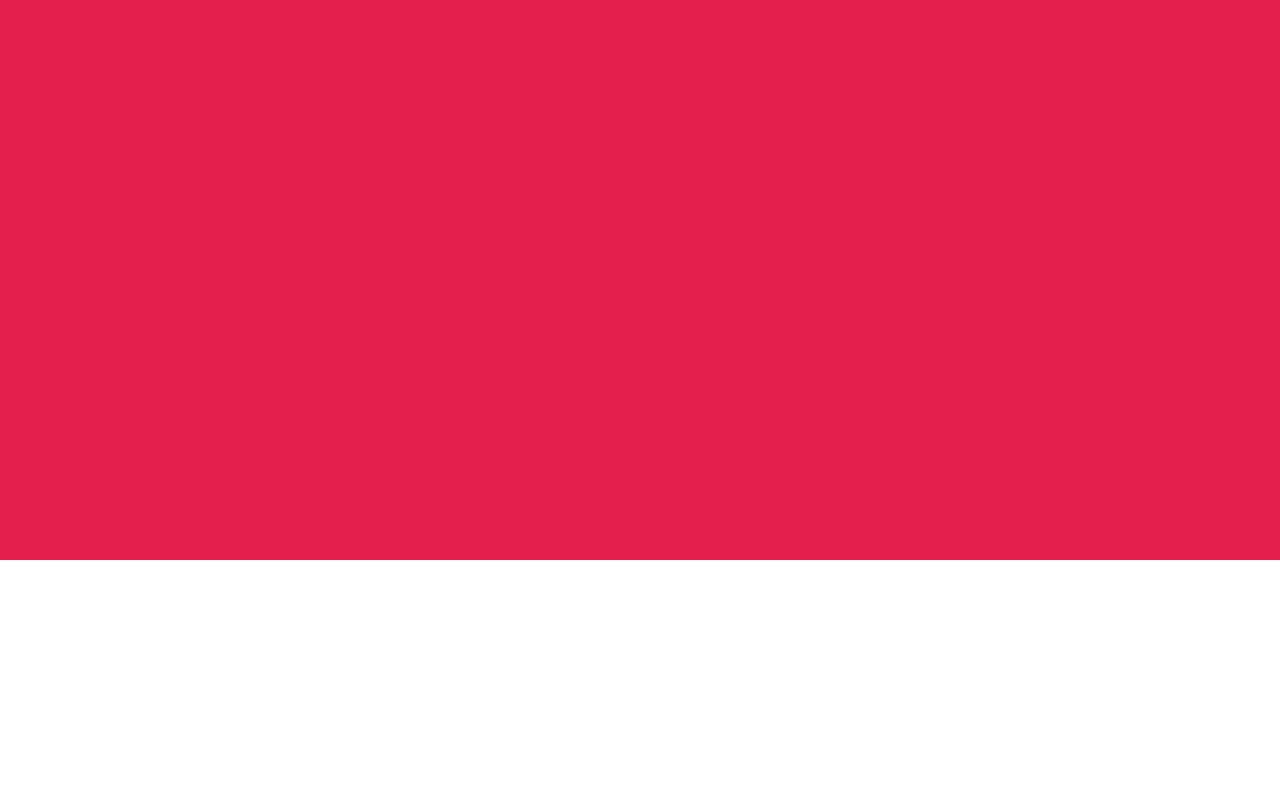
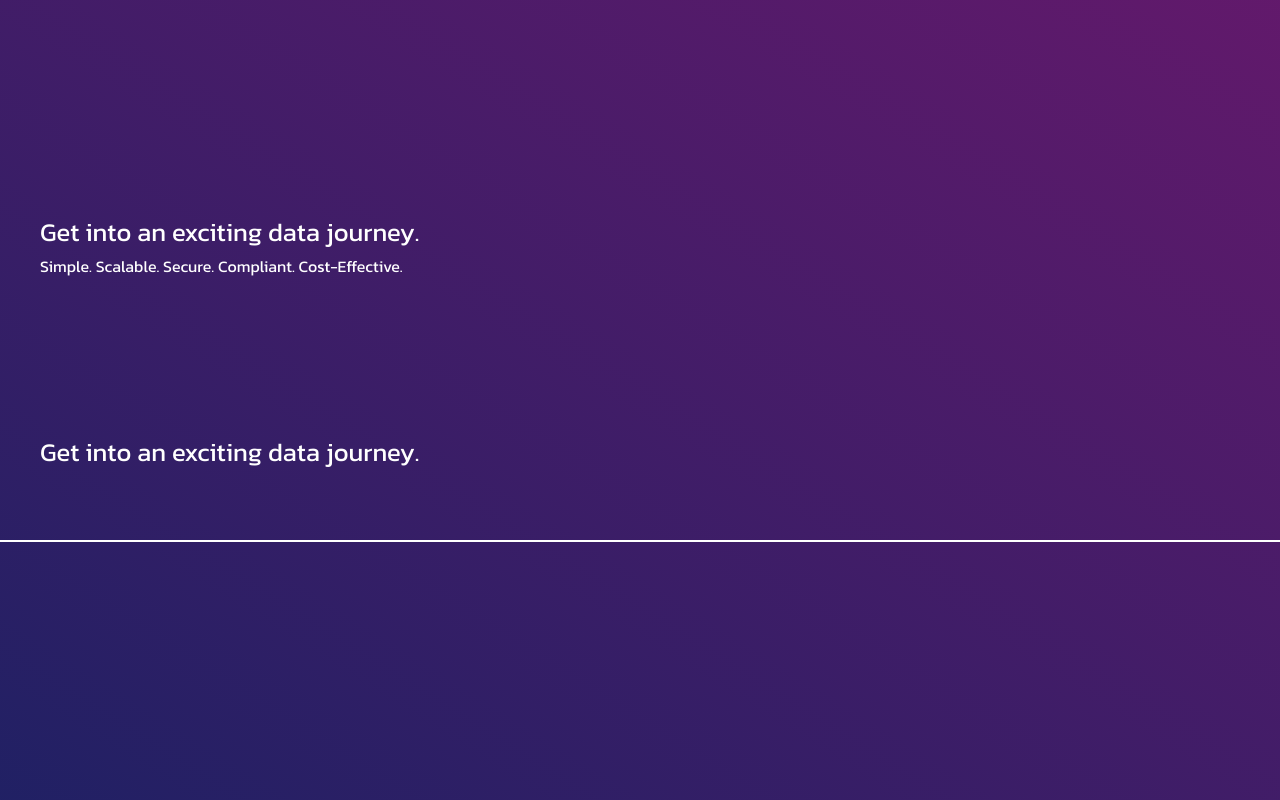
Before and after one commit to venkatsundaraj/ror-tech, a Next.js app: page / in a window 1280 px wide. Shown: the top 800 px of the page. Built offline with nearby package versions, Linux system fonts and the light colour scheme.

Commit message:
svg-animation

```diff
--- a/package.json
+++ b/package.json
@@ -12,6 +12,7 @@
     "@radix-ui/react-slot": "^1.1.0",
     "class-variance-authority": "^0.7.1",
     "clsx": "^2.1.1",
+    "framer-motion": "^11.14.1",
     "next": "15.1.0",
     "react": "^19.0.0",
     "react-dom": "^19.0.0",
--- a/src/app/_components/sticky-hero-section.tsx
+++ b/src/app/_components/sticky-hero-section.tsx
@@ -1,13 +1,84 @@
-import { FC } from "react";
+"use client"
+
+import { FC } from "react"
+import { useMotionValueEvent, useScroll } from "framer-motion"
+import { useRef, useState } from "react"
+import { cn } from "@/lib/utils"
+import SvgAnimation from "@/app/_components/svg-animation"
 
 interface StickyHeroSectionProps {}
 
 const StickyHeroSection: FC<StickyHeroSectionProps> = ({}) => {
+  const sectionRef = useRef<HTMLDivElement | null>(null)
+  const [scrollValue, setScrollValue] = useState<number>(0)
+  const { scrollY } = useScroll()
+
+  useMotionValueEvent(scrollY, "change", (latest) => {
+    if (sectionRef.current) {
+      const primaryCondition = latest > sectionRef.current.offsetTop
+      if (primaryCondition) {
+        const value =
+          (latest - sectionRef.current.offsetTop) /
+          (sectionRef.current.clientHeight -
+            document.documentElement.clientHeight)
+        const filteredValue = Math.min(100, value * 100)
+        setScrollValue(filteredValue)
+        console.log(filteredValue, scrollValue)
+      }
+    }
+  })
+
   return (
-    <section className="w-l h-dvh overflow-x-hidden flex items-start justify-center">
-      <div className="bg-primary w-full min-h-[70%] max-h-[50vh] py-5 md:py-16 flex flex-col items-start justify-between"></div>
+    <section
+      ref={sectionRef}
+      className="w-l min-h-[300vh] overflow-x-hidden bg-gradient-to-tr from-primary to-secondary bg-fixed flex items-start justify-center relative"
+    >
+      <div className=" flex-col w-full h-[67.5vh]  flex items-start justify-between fixed top-0 left-0">
+        <div
+          className={cn(
+            "absolute bottom-0 left-1/2 top-full h-0.5 bg-foreground  -translate-x-1/2 transition-all duration-700 ease-out",
+            scrollValue < 5 ? "w-1/12" : "w-full"
+          )}
+        />
+        <div
+          className={cn(
+            "w-full h-full flex items-end justify-center transition-all duration-200 ease-out py-5 md:py-8 absolute top-0 left-0",
+            scrollValue < 5
+              ? "opacity-1 translate-y-0"
+              : "opacity-0 translate-y-5"
+          )}
+        >
+          <h1 className="max-w-lg font-normal leading-tight text-center text-foreground font-heading text-secondary_heading">
+            We help you derive maximum value from your ecosystem data.
+          </h1>
+        </div>
+        <div
+          className={cn(
+            "w-full h-full flex flex-col items-start justify-end gap-20 transition-all duration-200 ease-out py-5 md:py-8 absolute top-0 left-0",
+            scrollValue > 25
+              ? "opacity-1 translate-x-0"
+              : "opacity-0 translate-x-5"
+          )}
+        >
+          <div className="flex flex-col items-start justify-center gap-2 p-5 md:p-10">
+            <h1 className="max-w-lg font-normal leading-tight text-left text-foreground font-heading text-secondary_heading">
+              Get into an exciting data journey.
+            </h1>
+            <p className="max-w-lg leading-tight text-left font-extralight text-foreground font-paragraph text-paragraph_heading">
+              Simple. Scalable. Secure. Compliant. Cost-Effective.
+            </p>
+          </div>
+
+          <div className="flex flex-col items-start justify-center p-5 md:p-10">
+            <h1 className="max-w-lg gap-4 font-normal leading-tight text-center text-foreground font-heading text-secondary_heading">
+              Get into an exciting data journey.
+            </h1>
+          </div>
+        </div>
+        <SvgAnimation scrollValue={scrollValue} />
+      </div>
     </section>
-  );
-};
+  )
+}
 
-export default StickyHeroSection;
+export default StickyHeroSection
--- /dev/null
+++ b/src/app/_components/svg-animation.tsx
@@ -0,0 +1,12 @@
+import { FC } from "react"
+
+interface SvgAnimationProps {
+  className?: string
+  scrollValue: number
+}
+
+const SvgAnimation: FC<SvgAnimationProps> = ({}) => {
+  return <h1></h1>
+}
+
+export default SvgAnimation
--- a/src/app/globals.css
+++ b/src/app/globals.css
@@ -5,15 +5,17 @@
 @layer base {
   :root {
     --background: 0 0% 100%;
-    --foreground: 240 10% 3.9%;
+    --foreground: 0 0% 100%;
     --card: 0 0% 100%;
     --card-foreground: 240 10% 3.9%;
     --popover: 0 0% 100%;
     --popover-foreground: 240 10% 3.9%;
-    --primary: 346.8 77.2% 49.8%;
-    --primary-foreground: 355.7 100% 97.3%;
-    --secondary: 240 4.8% 95.9%;
-    --secondary-foreground: 240 5.9% 10%;
+    --primary: 240 51% 26%;
+    --primary-foreground: 2 0% 100%;
+    --secondary: 293 62% 26%;
+    --secondary-foreground: 2 0% 100%;
+    --tertiary: 293 61% 26%;
+    --tertiary-foreground: 2 0% 100%;
     --muted: 240 4.8% 95.9%;
     --muted-foreground: 240 3.8% 46.1%;
     --accent: 240 4.8% 95.9%;
--- a/src/app/layout.tsx
+++ b/src/app/layout.tsx
@@ -1,38 +1,40 @@
-import type { Metadata } from "next";
-import { Geist, Geist_Mono } from "next/font/google";
-import "./globals.css";
-import { cn } from "@/lib/utils";
+import type { Metadata } from "next"
+import { Geist, Geist_Mono, Kanit } from "next/font/google"
+import "./globals.css"
+import { cn } from "@/lib/utils"
 
-const geistSans = Geist({
-  variable: "--font-geist-sans",
+const heading = Kanit({
+  variable: "--heading",
+  weight: ["400", "500", "600", "700", "800"],
   subsets: ["latin"],
-});
+})
 
-const geistMono = Geist_Mono({
-  variable: "--font-geist-mono",
+const paragraph = Kanit({
+  variable: "--paragraph",
+  weight: ["400", "500", "600", "700", "800"],
   subsets: ["latin"],
-});
+})
 
 export const metadata: Metadata = {
   title: "Create Next App",
   description: "Generated by create next app",
-};
+}
 
 export default function RootLayout({
   children,
 }: Readonly<{
-  children: React.ReactNode;
+  children: React.ReactNode
 }>) {
   return (
     <html lang="en">
       <body
         className={cn(
-          `${geistSans.variable} ${geistMono.variable}`,
+          `${heading.variable} ${paragraph.variable}`,
           "antialiased grainy font-sans min-h-screen w-screen relative overflow-x-hidden"
         )}
       >
         {children}
       </body>
     </html>
-  );
+  )
 }
--- a/tailwind.config.ts
+++ b/tailwind.config.ts
@@ -1,4 +1,4 @@
-import type { Config } from "tailwindcss";
+import type { Config } from "tailwindcss"
 
 export default {
   content: [
@@ -28,6 +28,10 @@ export default {
         secondary: {
           DEFAULT: "hsl(var(--secondary))",
           foreground: "hsl(var(--secondary-foreground))",
+        },
+        tertiary: {
+          DEFAULT: "hsl(var(--tertiary))",
+          foreground: "hsl(var(--tertiary-foreground))",
         },
         destructive: {
           DEFAULT: "hsl(var(--destructive))",
@@ -67,9 +71,10 @@ export default {
         heading: ["var(--heading)"],
       },
       fontSize: {
-        extra_paragraph_heading: "clamp(20px,2.2vw,24px)",
+        paragraph_heading: "clamp(16px,1.2vw,20px)",
         our_text_heading: "clamp(28px,2.4vw,36px)",
-        secondary_heading: "clamp(48px,7.2vw, 74px)",
+        secondary_heading: "clamp(24px,2vw, 38px)",
+        primary_heading: "clamp(36px,7.2vw, 68px)",
         tertiary_heading: "clamp(28px, 4.2vw, 58px)",
         subtitle_heading: "clamp(16px,1.8vw,20px)",
         extra_subtitle_heading: "clamp(14px,1.6vw,18px)",
@@ -77,4 +82,4 @@ export default {
     },
   },
   plugins: [],
-} satisfies Config;
+} satisfies Config
```
Also changed, not shown: 1 other file (tests, documents, lock files or other folders).
